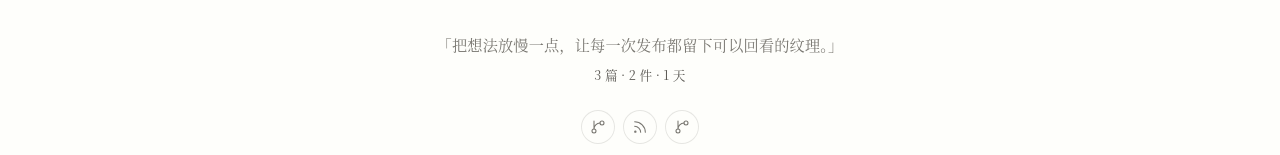
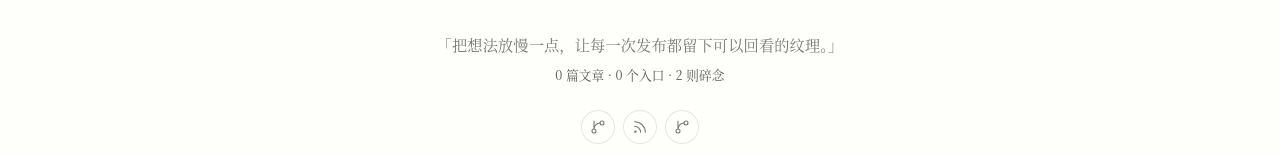
Before and after one commit to ChaceQC/blog, a React (Vite) app in the folder frontend/: page / in a window 1280 px wide. Shown: the part 333-488 px from the top of the page. Built offline with nearby package versions, Linux system fonts and the light colour scheme; no server answers.

Commit message:
fix: show meaningful homepage stats

```diff
--- a/frontend/src/routes/public/HomePage.tsx
+++ b/frontend/src/routes/public/HomePage.tsx
@@ -59,6 +59,11 @@ export function HomePage() {
   const featuredPosts = postsData?.items ?? []
   const featuredSites = sitesData?.items ?? []
   const latestPost = featuredPosts[0] ?? null
+  const heroStats = [
+    `${postsData?.total ?? featuredPosts.length} 篇文章`,
+    `${sitesData?.total ?? featuredSites.length} 个入口`,
+    `${profile.musings.length} 则碎念`,
+  ]
   usePageSeo({
     title: profile.title,
     description: profile.description,
@@ -82,9 +87,7 @@ export function HomePage() {
           </p>
           <div className="hero-quote">
             <span>{profile.quote}</span>
-            <small>
-              {siteSettings.stats.map((stat) => stat.value).join(' · ')}
-            </small>
+            <small>{heroStats.join(' · ')}</small>
           </div>
           <div className="social-strip" aria-label="社交链接">
             {profile.socialLinks.map((link) => {
```
